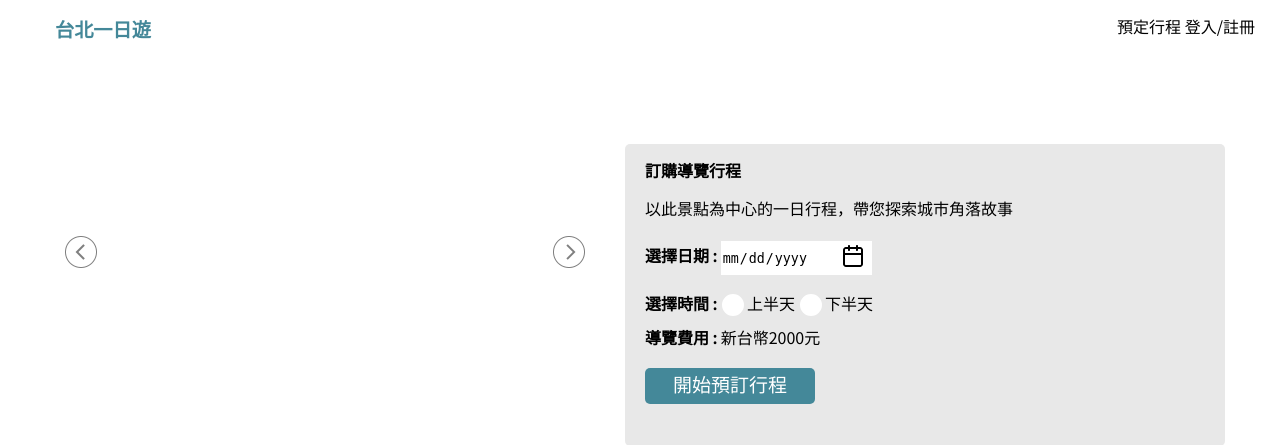
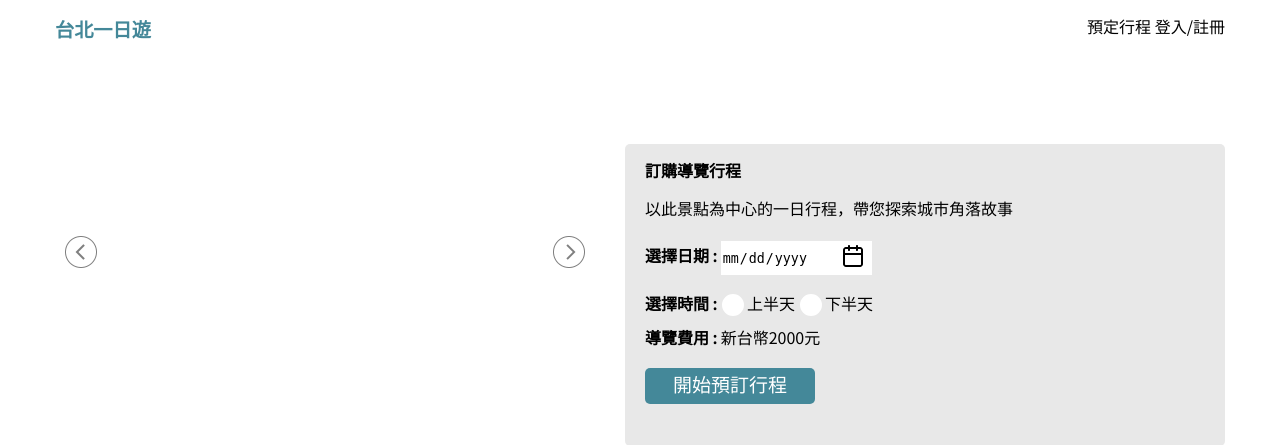
Before and after one commit to eunicezhou/Wehelp_Stage2, a Flask app: template templates/attraction.html in a window 1280 px wide. Shown: the top 445 px of the page. Run offline with Flask 3, Linux system fonts and the light colour scheme; the template is opened without the code that fills it, so the values that code supplies are empty.

Commit message:
a little bit fix on nav

```diff
--- a/static/css/attraction.css
+++ b/static/css/attraction.css
@@ -35,8 +35,6 @@ button{
     justify-content: center;
     background-color: white;
     position: fixed;
-    box-sizing: border-box;
-    padding: 10px 15px;
     top:0px;
     left:calc(50% - 600px);
     z-index: 10;
@@ -44,6 +42,8 @@ button{
 .nav--content{
     display: inline-flex;
     width:1200px;
+    box-sizing: border-box;
+    padding: 10px 15px;
     justify-content: space-between;
     align-items: center;
 }
```
